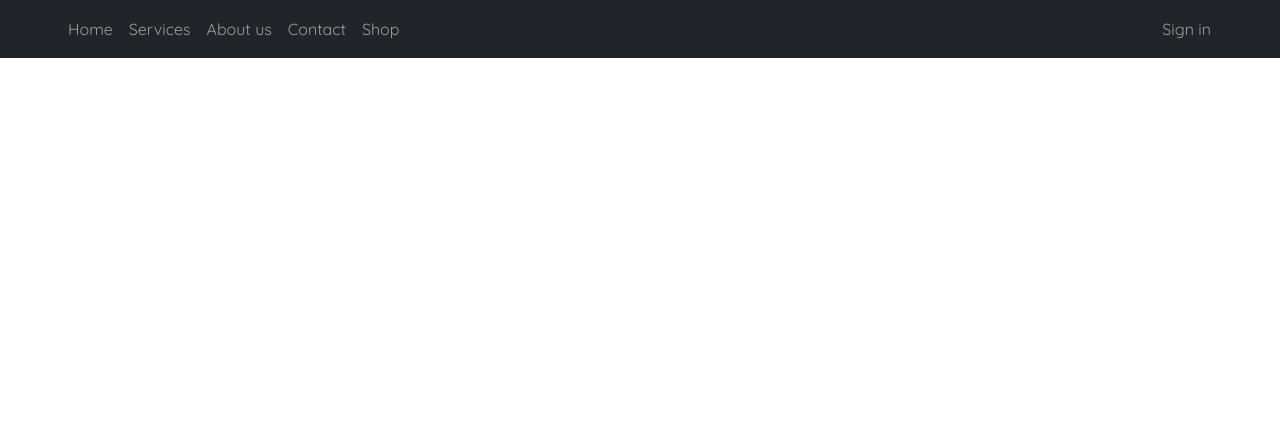
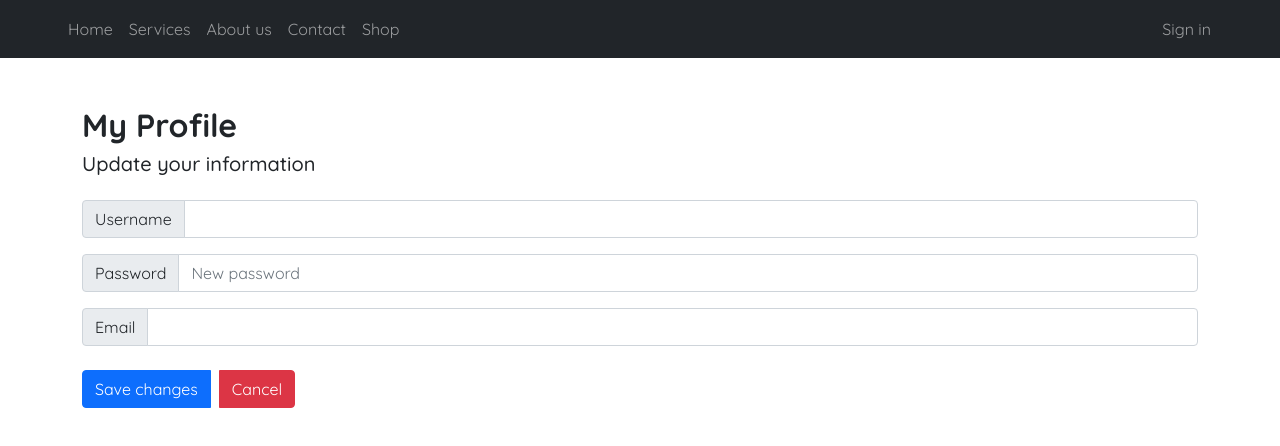
Before and after one commit to sasabeghiu/webdev2-frontend-vue, a Vue app: page /myprofile in a window 1280 px wide. Shown: the top 446 px of the page. Built offline with nearby package versions, Linux system fonts and the light colour scheme; no server answers.

Commit message:
filter products, my profile

```diff
--- /dev/null
+++ b/src/components/MyProfile.vue
@@ -0,0 +1,81 @@
+<template>
+    <section>
+        <div class="container">
+            <form ref="form">
+                <h2 class="mt-3 mt-lg-5">My Profile</h2>
+                <h5 class="mb-4">Update your information</h5>
+
+                <div class="input-group mb-3">
+                    <span class="input-group-text">Username</span>
+                    <input type="text" class="form-control" v-model="user.username" />
+                </div>
+
+                <div class="input-group mb-3">
+                    <span class="input-group-text">Password</span>
+                    <input type="password" class="form-control" v-model="user.password" placeholder="New password" />
+                </div>
+
+                <div class="input-group mb-3">
+                    <span class="input-group-text">Email</span>
+                    <input type="email" class="form-control" v-model="user.email" />
+                </div>
+
+                <div class="input-group mt-4">
+                    <button type="button" class="btn btn-primary" @click="updateUser">
+                        Save changes
+                    </button>
+                    <button type="button" class="mx-2 btn btn-danger" @click="this.$router.push('/')">
+                        Cancel
+                    </button>
+                </div>
+            </form>
+        </div>
+    </section>
+</template>
+
+<script>
+import axios from 'axios';
+import { useAuthStore } from '../auth-store';
+
+export default {
+    name: 'MyProfile',
+    data() {
+        return {
+            user: {
+                id: 0,
+                username: '',
+                password: '',
+                email: '',
+                role_id: 1,
+            }
+        };
+    },
+    methods: {
+        updateUser() {
+            axios
+                .put(`http://localhost/users/${this.user.id}`, this.user)
+                .then((response) => {
+                    console.log(this.user.id);
+                    this.$refs.form.reset();
+                    alert('Profile updated successfully!');
+                })
+                .catch((error) => {
+                    console.error(error);
+                    alert('Failed to update profile.');
+                });
+        },
+        cancel() {
+            this.$router.push('/');
+        },
+    },
+    mounted() {
+        axios
+            .get(`http://localhost/users/${this.user.id}`)
+            .then((response) => {
+                console.log(response);
+                this.user = response.data;
+            })
+            .catch((error) => console.log(error));
+    },
+};
+</script>
--- a/src/components/products/ShopList.vue
+++ b/src/components/products/ShopList.vue
@@ -2,11 +2,15 @@
     <section>
         <div class="container">
             <h2 class="mt-3 mt-lg-5">Shop</h2>
-            <button type="button" class="btn btn-success mt-3" @click="this.$router.push('/');">
-                Search product
-            </button>
+            <div class="input-group mb-3">
+                <input type="text" class="form-control" placeholder="Search product" v-model="searchTerm">
+                <button class="btn btn-success" @click="update">Search</button>
+            </div>
             <div class="row mt-3">
                 <product-list-item v-for="product in products" :key="product.id" :product="product" @update="update" />
+                <div class="col-12" v-if="products.length === 0 && wasSearched">
+                    <h5 class="text-center">Sorry, we don't have this product.</h5>
+                </div>
             </div>
         </div>
     </section>
@@ -24,6 +28,8 @@ export default {
     data() {
         return {
             products: [],
+            searchTerm: '',
+            wasSearched: false
         };
     },
     mounted() {
@@ -31,11 +37,21 @@ export default {
     },
     methods: {
         update() {
+            const params = new URLSearchParams();
+            this.wasSearched = true;
+            if (this.searchTerm) {
+                params.append('name', this.searchTerm);
+                params.append('offset', 0);
+                params.append('limit', 5);
+            }
             axios
-                .get("http://localhost/products")
+                .get(`http://localhost/products?${params.toString()}`)
                 .then((result) => {
                     console.log(result);
                     this.products = result.data;
+                    if (this.products.length === 0) {
+                        console.log("No products found for: " + this.searchTerm);
+                    }
                 })
                 .catch((error) => console.log(error));
         },
--- a/src/router/index.js
+++ b/src/router/index.js
@@ -4,6 +4,7 @@ import Home from "../components/Home.vue";
 import AboutUs from "../components/AboutUs.vue";
 import Contact from "../components/Contact.vue";
 import Checkout from "../components/Checkout.vue";
+import MyProfile from "../components/MyProfile.vue";
 
 import Login from "../components/Login.vue";
 import Register from "../components/Register.vue";
@@ -45,6 +46,7 @@ const router = createRouter({
     { path: "/", component: Home },
     { path: "/aboutus", component: AboutUs },
     { path: "/contact", component: Contact },
+    { path: "/myprofile", component: MyProfile },
 
     { path: "/login", component: Login },
     { path: "/register", component: Register },
```
